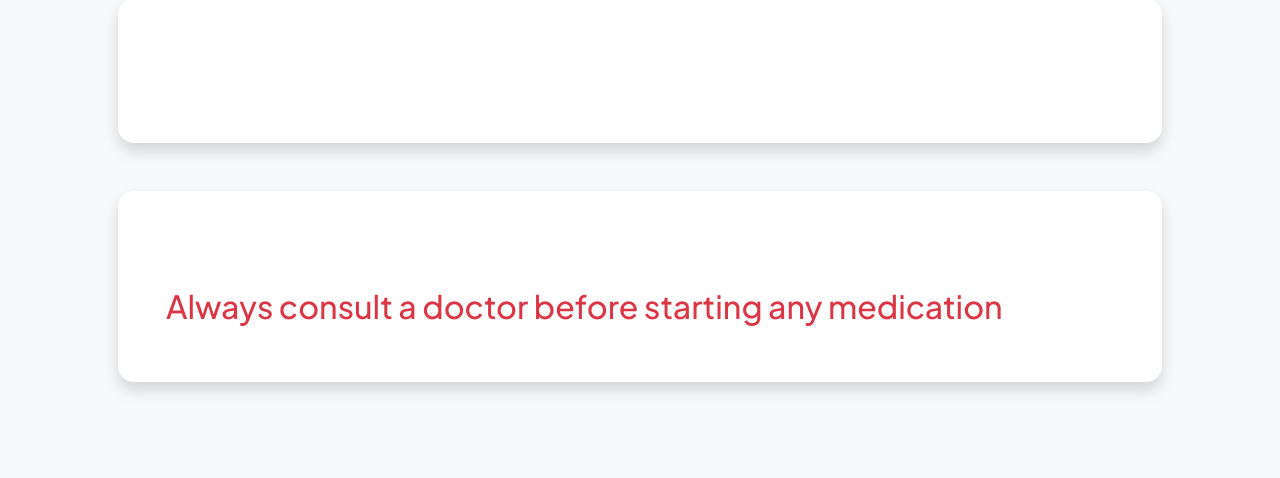
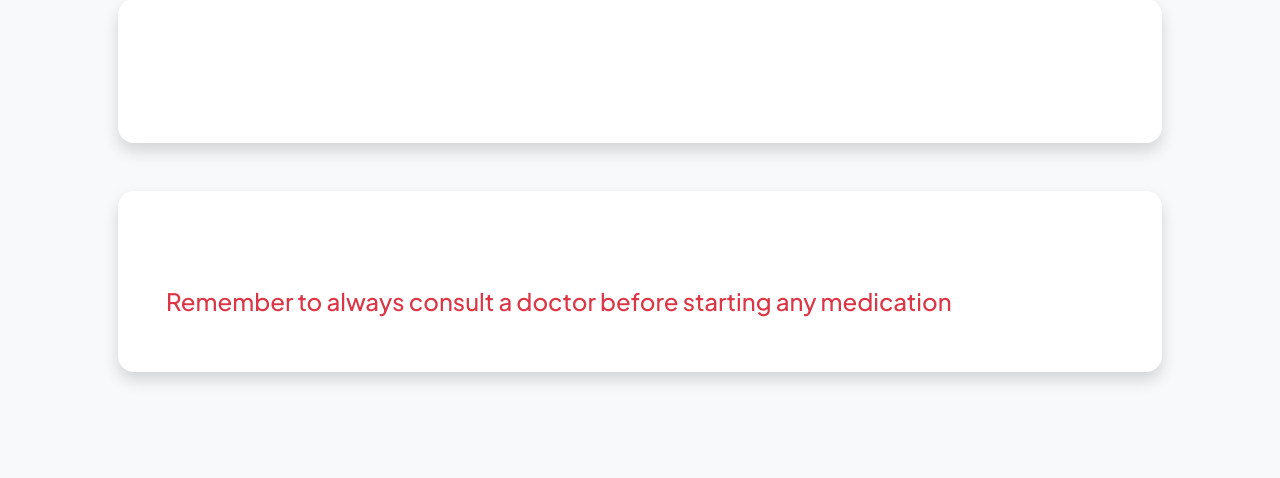
Before and after one commit to takshkothari/HealthInspect, a Flask app: template templates/results.html in a window 1280 px wide. Shown: the part 726-1204 px from the top of the page. After the commit the page ends 1109 px from the top, so only its background shows below. Run offline with Flask 2, Linux system fonts and the light colour scheme; the template is opened without the code that fills it, so the values that code supplies are empty; some libraries are stand-ins or nearby versions.

Commit message:
Update results.html

```diff
--- a/templates/results.html
+++ b/templates/results.html
@@ -81,7 +81,7 @@
                                         <h3 class="fw-bolder mb-0"><span class="d-inline" id="treatments"></span></h3>
                                     </div>
                                 </div>
-                                <div class="fw-semibold text-danger"><h2>Always consult a doctor before starting any medication</h2></div>
+                                <div class="fw-semibold text-danger"><h4>Remember to always consult a doctor before starting any medication<h4></h4></div>
                             </div>
                         </div>
 
```
